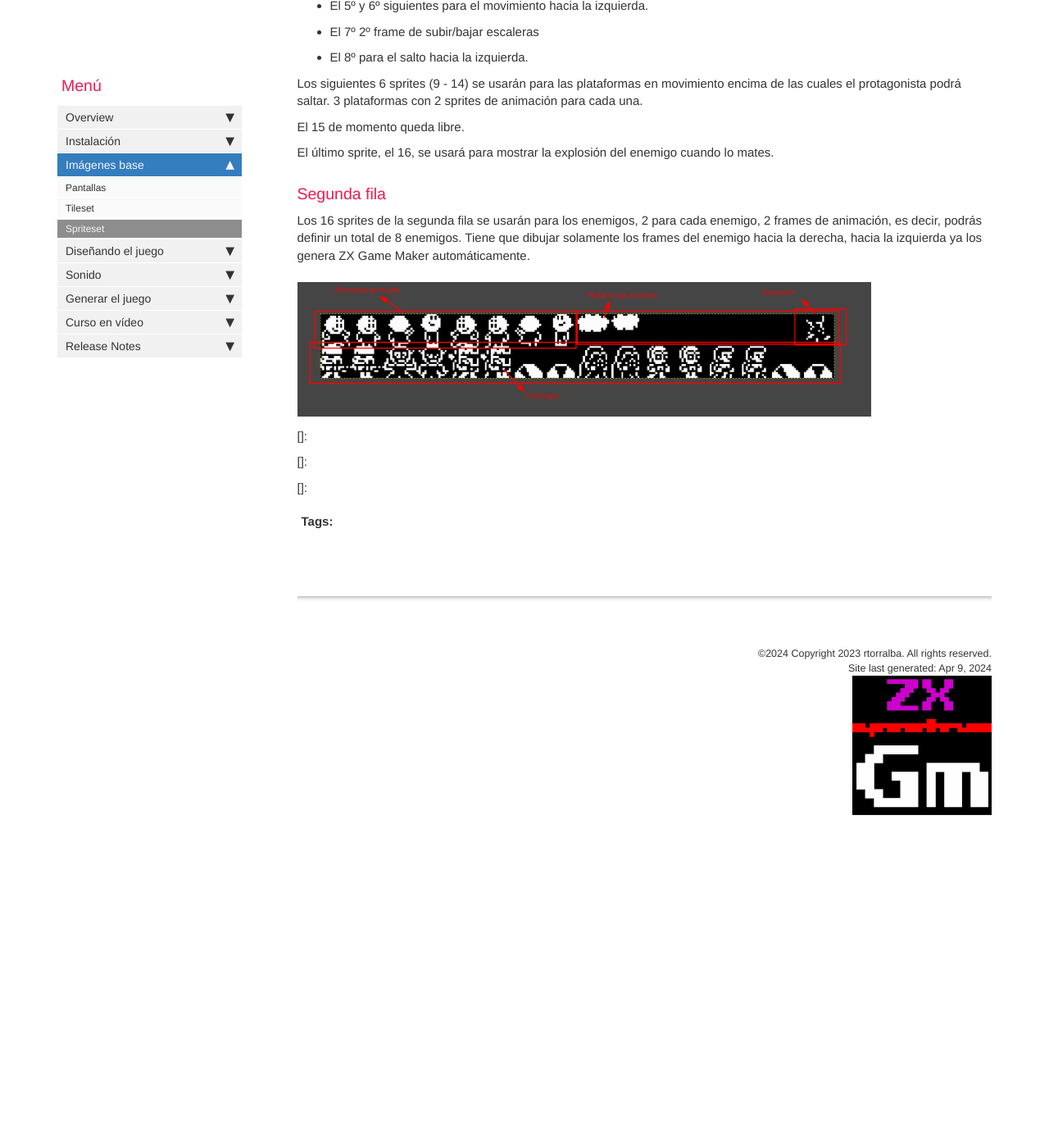
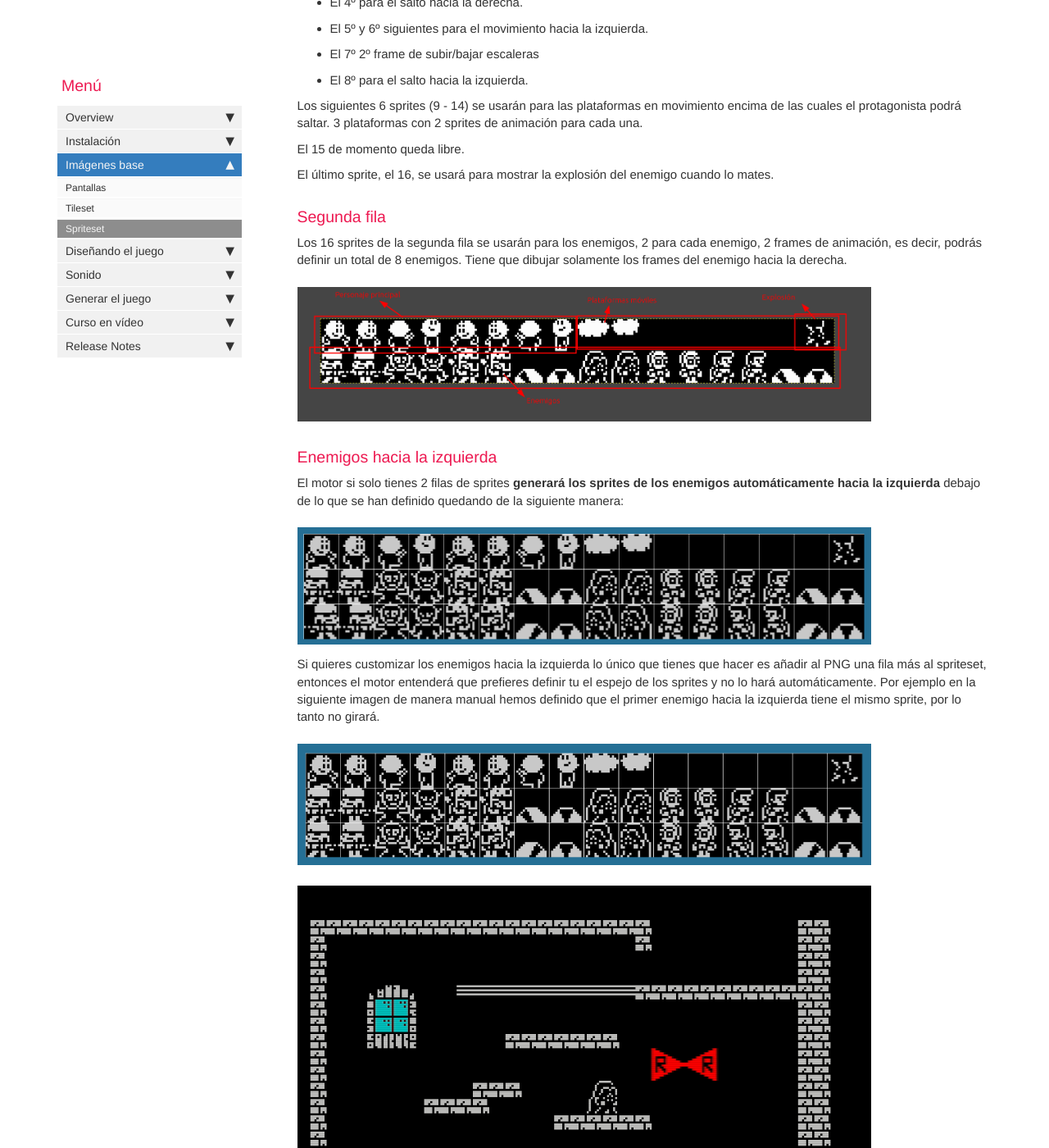
Before and after one commit to rtorralba/zx-game-maker-www, a Jekyll site: the page built from pages/mydoc/mydoc_images_spriteset.md, in a window 1280 px wide and 1400 px high, scrolled down 531 px. Shown: the whole window at 82% size. Built offline with Jekyll 4.4.1, drawn with Linux system fonts in a browser that asks for light colours; comment, search, counter and statistics services are not loaded; before the commit the page ends 1585 px from its top, so only the background shows below that; some of the changed text lies outside the part shown.

Commit message:
added manual spriteset documentation

```diff
--- a/pages/mydoc/mydoc_images_spriteset.md
+++ b/pages/mydoc/mydoc_images_spriteset.md
@@ -26,8 +26,24 @@
 El último sprite, el 16, se usará para mostrar la explosión del enemigo cuando lo mates.
 
 ### Segunda fila
-Los 16 sprites de la segunda fila se usarán para los enemigos, 2 para cada enemigo, 2 frames de animación, es decir, podrás definir un total de 8 enemigos. Tiene que dibujar solamente los frames del enemigo hacia la derecha, hacia la izquierda ya los genera ZX Game Maker automáticamente.
-
+Los 16 sprites de la segunda fila se usarán para los enemigos, 2 para cada enemigo, 2 frames de animación, es decir, podrás definir un total de 8 enemigos. Tiene que dibujar solamente los frames del enemigo hacia la derecha.
 
 ![](./images/sprites.png)
+
+### Enemigos hacia la izquierda
+El motor si solo tienes 2 filas de sprites **generará los sprites de los enemigos automáticamente hacia la izquierda** debajo de lo que se han definido quedando de la siguiente manera:
+
+![](./images/sprites_izquierda_automated.png)
+
+Si quieres customizar los enemigos hacia la izquierda lo único que tienes que hacer es añadir al PNG una fila más al spriteset, entonces el motor entenderá que prefieres definir tu el espejo de los sprites y no lo hará automáticamente. Por ejemplo en la siguiente imagen de manera manual hemos definido que el primer enemigo hacia la izquierda tiene el mismo sprite, por lo tanto no girará.
+
+![](./images/sprites_izquierda_manual.png)
+
+![](./images/sprites_izquierda_manual.gif)
+
+Para añadir una fila debajo del spriteset solo tendremos de aumentar el tamaño en altura de 32 a 48 diciendole que crezca hacía abajo. Para hacerlo desde ZX Paintbrush iremos al menú View -> Resize picture y en **Select dest. orientation** seleccionaremos la 2ª opción y en **height pondremos 48**
+
+![](./images/zx-paintbrush-resize-picture-menu.png)
+![](./images/zx-paintbrush-resize-picture-options.png)
+
 {% include links.html %}
```
Also changed, not shown: images/sprites_izquierda_automated.png (added), images/sprites_izquierda_manual.gif (added), images/sprites_izquierda_manual.png (added), images/zx-paintbrush-resize-picture-menu.png (added), images/zx-paintbrush-resize-picture-options.png (added).
